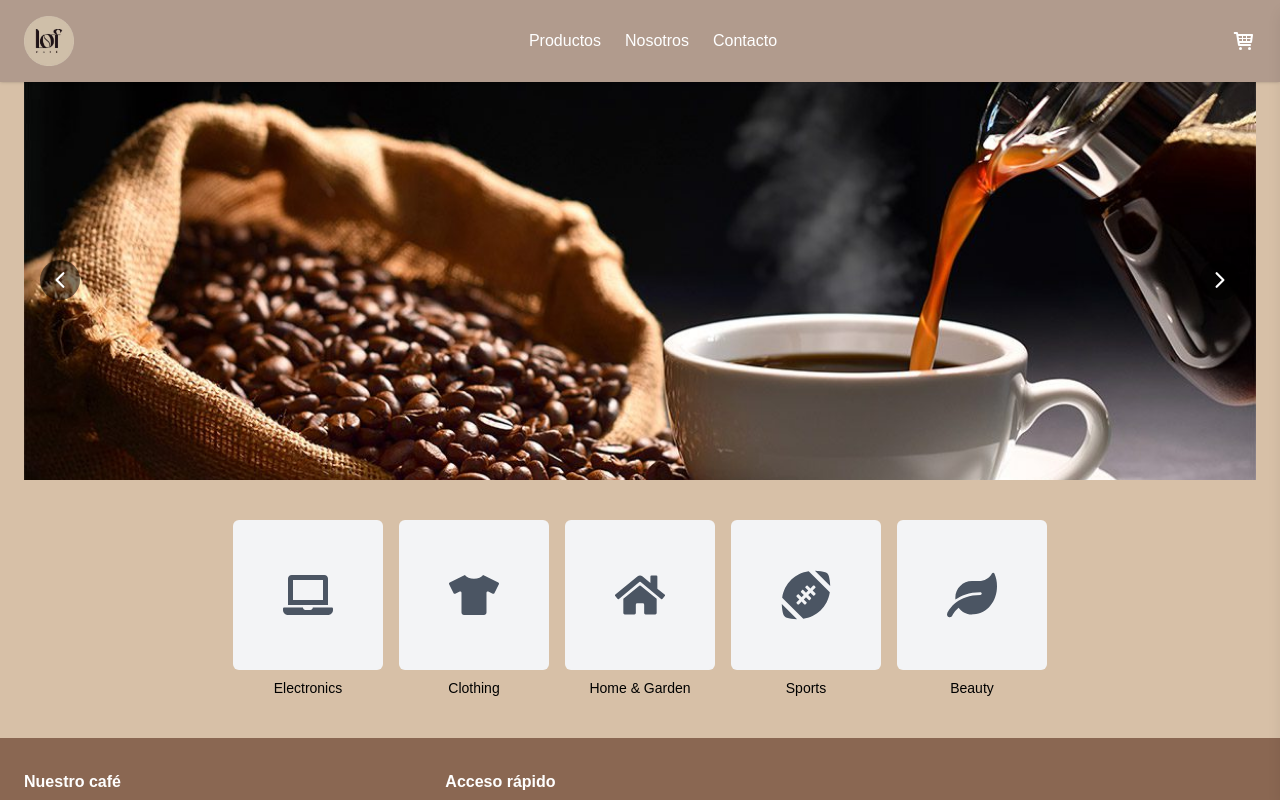
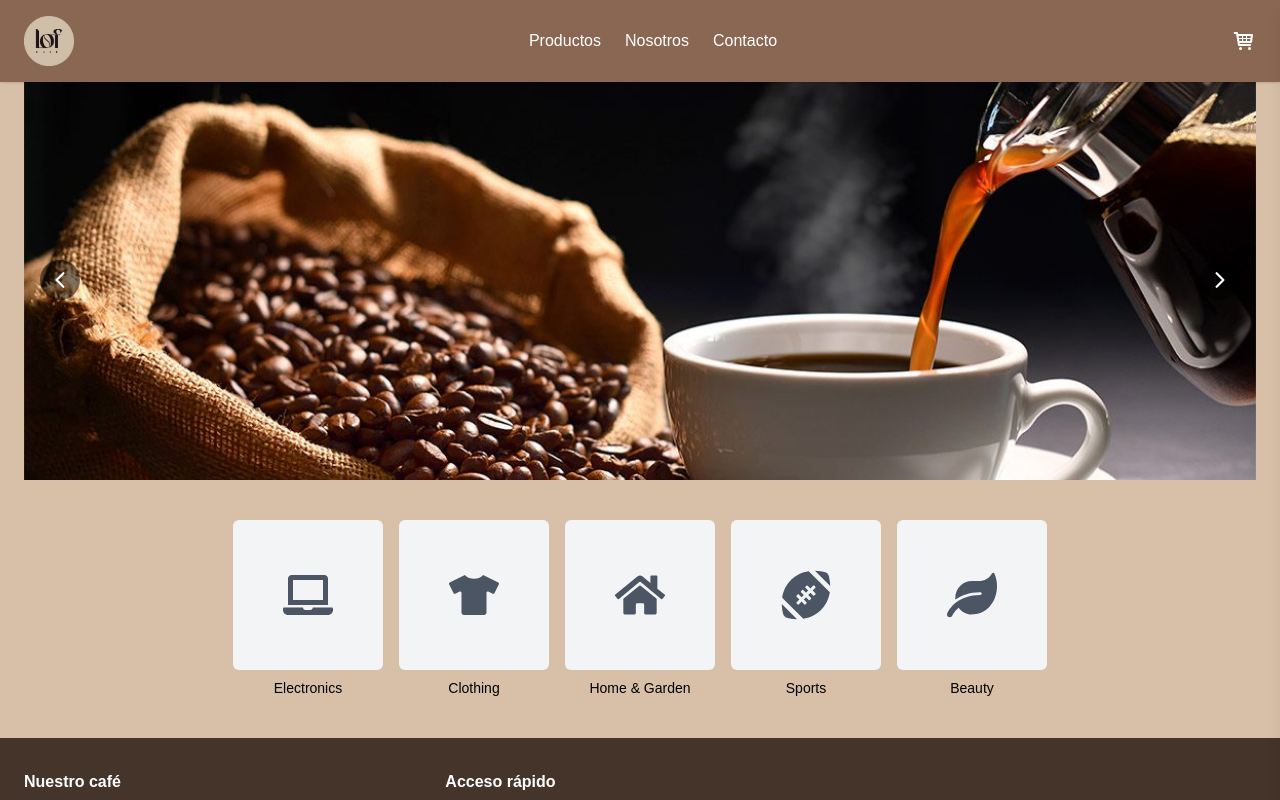
Before and after one commit to Valdieggo/cafelof-next, a Next.js app: page / in a window 1280 px wide. Shown: the top 800 px of the page. Built offline with nearby package versions, Linux system fonts and the light colour scheme; grey boxes are pictures that could not be loaded.

Commit message:
layout colors

```diff
--- a/src/app/globals.css
+++ b/src/app/globals.css
@@ -15,11 +15,11 @@ body {
 :root {
   --background: #D7C0A7; /* Tono beige claro */
   --foreground: #000000; /* Negro para el texto */
-  --navbar-bg: #B19B8D; /* Tono marrón claro */
+  --navbar-bg: #8A6752;
   --navbar-text: #ffffff; /* Blanco para el texto de la barra */
-  --footer-bg: #8A6752; /* Tono marrón oscuro */
+  --footer-bg: #45342a; /* Tono marrón oscuro */
   --footer-text: #ffffff; /* Blanco para el texto del footer */
-  --highlight: #8A6752; /* Tono marrón oscuro para resaltar */
+  --highlight: #934311; /* Tono marrón oscuro para resaltar */
   --card: #ffffff;
   --card-foreground: #000000;
   --popover: #ffffff;
```
